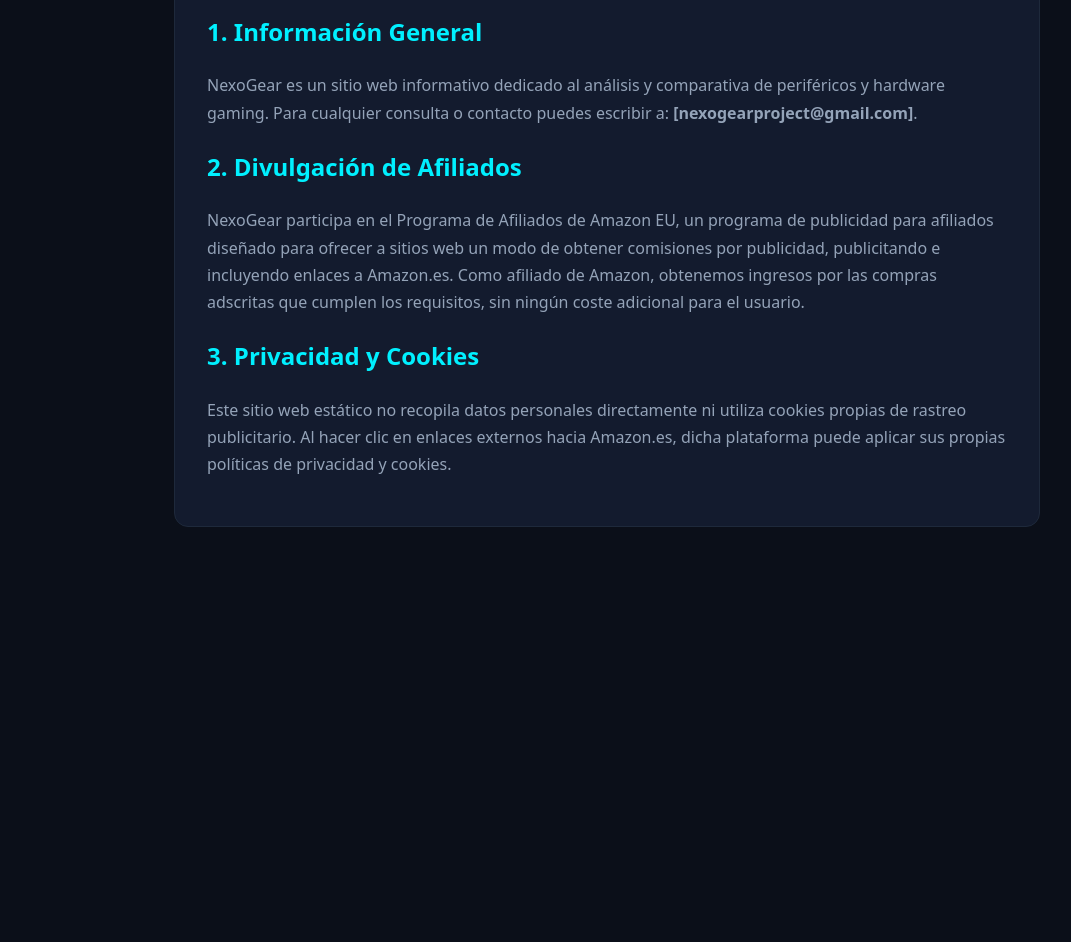
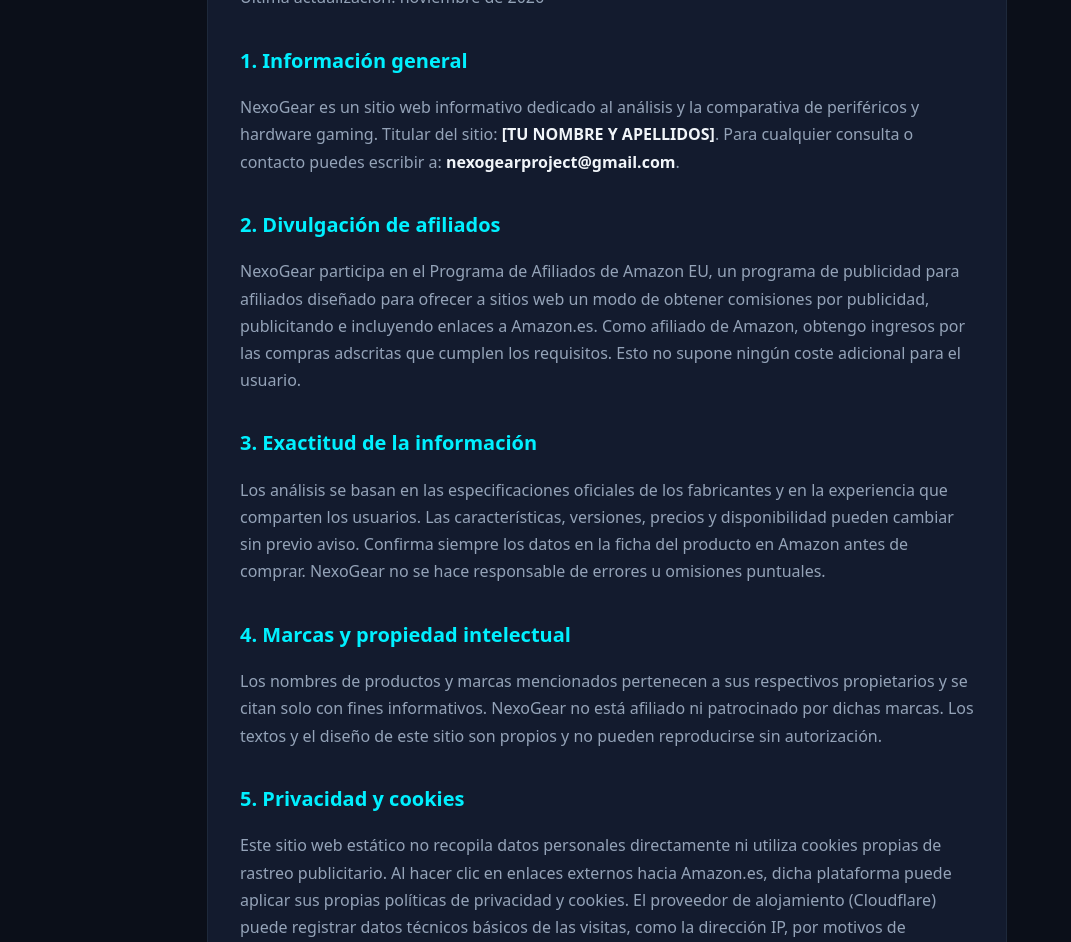
Before and after one commit to nabilsb407-star/mi-web-gaming, a plain HTML site: page legal.html in a window 1280 px wide. Shown: the part 221-1163 px from the top of the page, without its empty margins (33-1104 px from the left). Before the commit the page ends 800 px from the top, so only its background shows below. Drawn offline with Linux system fonts and the light colour scheme.

Commit message:
Add files via upload

```diff
--- a/legal.html
+++ b/legal.html
@@ -1,16 +1,18 @@
-o<!DOCTYPE html>
+<!DOCTYPE html>
 <html lang="es">
 <head>
     <meta charset="UTF-8">
     <meta name="viewport" content="width=device-width, initial-scale=1.0">
     <title>Aviso Legal y Política de Privacidad | NexoGear</title>
     <meta name="robots" content="noindex, follow">
+    <meta name="theme-color" content="#0b0f19">
     <link rel="icon" type="image/svg+xml" href="/favicon.svg">
     <style>
+        * { box-sizing: border-box; }
         body {
             background: #0b0f19;
             color: #f1f5f9;
-            font-family: system-ui, -apple-system, sans-serif;
+            font-family: system-ui, -apple-system, "Segoe UI", Roboto, sans-serif;
             line-height: 1.7;
             margin: 0;
             padding: 2rem 5%;
@@ -24,7 +26,9 @@ o<!DOCTYPE html>
             padding: 2rem;
         }
         h1, h2 { color: #00f0ff; }
+        h2 { font-size: 1.25rem; margin-top: 2rem; }
         p { color: #94a3b8; }
+        strong { color: #f1f5f9; }
         a { color: #00f0ff; text-decoration: none; font-weight: bold; }
     </style>
 </head>
@@ -32,12 +36,22 @@ o<!DOCTYPE html>
     <div class="box">
         <p><a href="/">← Volver a NexoGear</a></p>
         <h1>Aviso Legal y Política de Privacidad</h1>
-        <h2>1. Información General</h2>
-        <p>NexoGear es un sitio web informativo dedicado al análisis y comparativa de periféricos y hardware gaming. Para cualquier consulta o contacto puedes escribir a: <strong>[nexogearproject@gmail.com]</strong>.</p>
-        <h2>2. Divulgación de Afiliados</h2>
-        <p>NexoGear participa en el Programa de Afiliados de Amazon EU, un programa de publicidad para afiliados diseñado para ofrecer a sitios web un modo de obtener comisiones por publicidad, publicitando e incluyendo enlaces a Amazon.es. Como afiliado de Amazon, obtenemos ingresos por las compras adscritas que cumplen los requisitos, sin ningún coste adicional para el usuario.</p>
-        <h2>3. Privacidad y Cookies</h2>
-        <p>Este sitio web estático no recopila datos personales directamente ni utiliza cookies propias de rastreo publicitario. Al hacer clic en enlaces externos hacia Amazon.es, dicha plataforma puede aplicar sus propias políticas de privacidad y cookies.</p>
+        <p>Última actualización: noviembre de 2026</p>
+
+        <h2>1. Información general</h2>
+        <p>NexoGear es un sitio web informativo dedicado al análisis y la comparativa de periféricos y hardware gaming. Titular del sitio: <strong>[TU NOMBRE Y APELLIDOS]</strong>. Para cualquier consulta o contacto puedes escribir a: <strong>nexogearproject@gmail.com</strong>.</p>
+
+        <h2>2. Divulgación de afiliados</h2>
+        <p>NexoGear participa en el Programa de Afiliados de Amazon EU, un programa de publicidad para afiliados diseñado para ofrecer a sitios web un modo de obtener comisiones por publicidad, publicitando e incluyendo enlaces a Amazon.es. Como afiliado de Amazon, obtengo ingresos por las compras adscritas que cumplen los requisitos. Esto no supone ningún coste adicional para el usuario.</p>
+
+        <h2>3. Exactitud de la información</h2>
+        <p>Los análisis se basan en las especificaciones oficiales de los fabricantes y en la experiencia que comparten los usuarios. Las características, versiones, precios y disponibilidad pueden cambiar sin previo aviso. Confirma siempre los datos en la ficha del producto en Amazon antes de comprar. NexoGear no se hace responsable de errores u omisiones puntuales.</p>
+
+        <h2>4. Marcas y propiedad intelectual</h2>
+        <p>Los nombres de productos y marcas mencionados pertenecen a sus respectivos propietarios y se citan solo con fines informativos. NexoGear no está afiliado ni patrocinado por dichas marcas. Los textos y el diseño de este sitio son propios y no pueden reproducirse sin autorización.</p>
+
+        <h2>5. Privacidad y cookies</h2>
+        <p>Este sitio web estático no recopila datos personales directamente ni utiliza cookies propias de rastreo publicitario. Al hacer clic en enlaces externos hacia Amazon.es, dicha plataforma puede aplicar sus propias políticas de privacidad y cookies. El proveedor de alojamiento (Cloudflare) puede registrar datos técnicos básicos de las visitas, como la dirección IP, por motivos de seguridad y funcionamiento. Si en el futuro se añaden herramientas de analítica o publicidad, esta política se actualizará.</p>
     </div>
 </body>
 </html>
```
